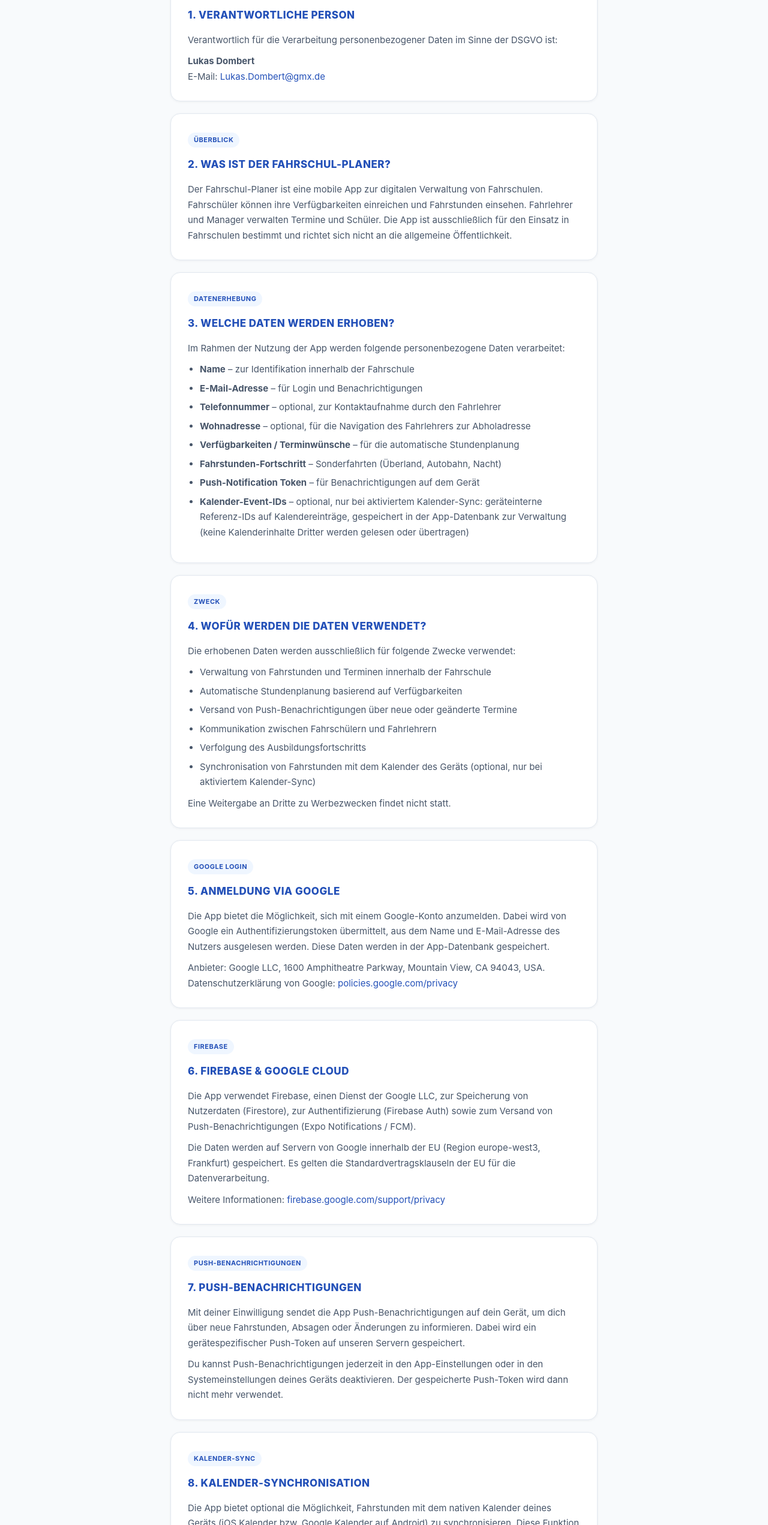
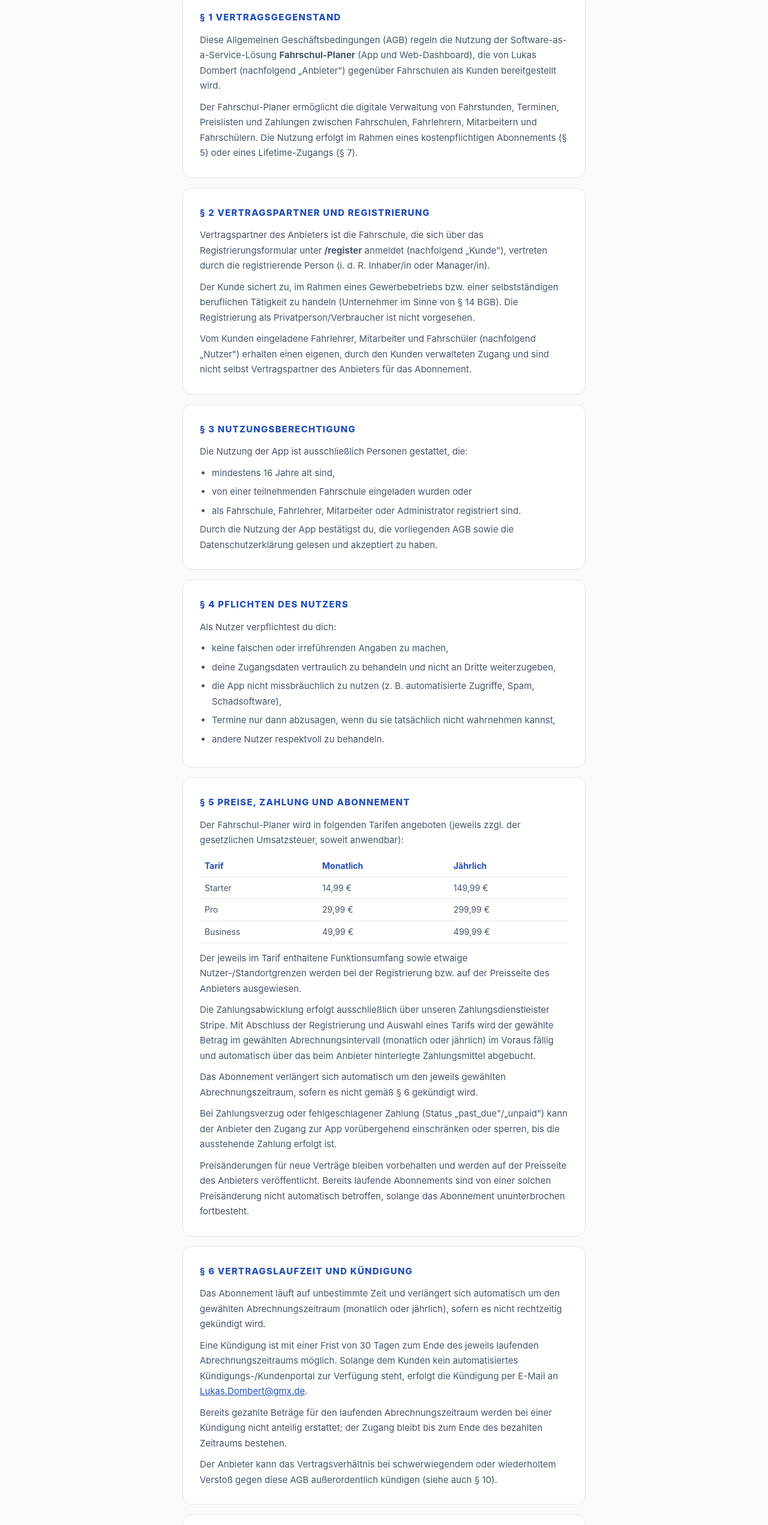
Before and after one commit to Lyccas/fahrschul-planer-datenschutz, a plain HTML site: page index.html in a window 1280 px wide. Shown: the part 257-2800 px from the top of the page at 60% size. Drawn offline with Linux system fonts and the light colour scheme.

Commit message:
Update HTML structure and content for AGB page

```diff
--- a/index.html
+++ b/index.html
@@ -2,10 +2,10 @@
 <html lang="de">
 <head>
   <meta charset="UTF-8" />
-  <meta name="viewport" content="width=device-width, initial-scale=1.0" />
-  <title>Datenschutzerklärung – Fahrschul-Planer</title>
+  <meta name="viewport" content="width=device-width, initial-scale=1.0"/>
+  <title>AGB – Fahrschul-Planer</title>
   <style>
-    * { box-sizing: border-box; margin: 0; padding: 0; }
+    * { margin: 0; padding: 0; box-sizing: border-box; }
     body {
       font-family: -apple-system, BlinkMacSystemFont, 'Segoe UI', Roboto, sans-serif;
       background: #f8fafc;
@@ -15,313 +15,210 @@
     header {
       background: #2350b8;
       color: white;
-      padding: 40px 24px;
+      padding: 48px 24px 40px;
       text-align: center;
     }
+    header .app-name {
+      font-size: 13px;
+      font-weight: 800;
+      letter-spacing: 0.15em;
+      text-transform: uppercase;
+      opacity: 0.75;
+      margin-bottom: 8px;
+    }
     header h1 {
-      font-size: 28px;
+      font-size: 32px;
       font-weight: 900;
-      letter-spacing: -0.5px;
-      margin-bottom: 6px;
+      letter-spacing: -0.02em;
     }
     header p {
+      margin-top: 8px;
       font-size: 14px;
-      opacity: 0.8;
+      opacity: 0.7;
     }
     main {
-      max-width: 760px;
-      margin: 40px auto;
-      padding: 0 24px 80px;
+      max-width: 720px;
+      margin: 0 auto;
+      padding: 40px 24px 80px;
     }
-    .card {
+    .section {
       background: white;
       border-radius: 16px;
+      padding: 28px;
+      margin-bottom: 16px;
       border: 1px solid #e2e8f0;
-      padding: 28px;
-      margin-bottom: 20px;
-      box-shadow: 0 1px 4px rgba(0,0,0,0.05);
     }
-    h2 {
-      font-size: 17px;
+    .section h2 {
+      font-size: 15px;
       font-weight: 800;
+      text-transform: uppercase;
+      letter-spacing: 0.08em;
       color: #2350b8;
-      text-transform: uppercase;
-      letter-spacing: 0.5px;
-      margin-bottom: 14px;
+      margin-bottom: 12px;
     }
-    p { font-size: 15px; color: #475569; margin-bottom: 10px; }
-    p:last-child { margin-bottom: 0; }
-    ul { padding-left: 20px; margin-bottom: 10px; }
-    li { font-size: 15px; color: #475569; margin-bottom: 6px; }
-    a { color: #2350b8; text-decoration: none; }
-    a:hover { text-decoration: underline; }
-    .badge {
-      display: inline-block;
-      background: #eff6ff;
+    .section p {
+      font-size: 15px;
+      color: #475569;
+      margin-bottom: 10px;
+    }
+    .section p:last-child { margin-bottom: 0; }
+    .section ul {
+      padding-left: 20px;
+      color: #475569;
+      font-size: 15px;
+    }
+    .section ul li { margin-bottom: 6px; }
+    .section table {
+      width: 100%;
+      border-collapse: collapse;
+      margin: 12px 0;
+      font-size: 14px;
+    }
+    .section table th, .section table td {
+      text-align: left;
+      padding: 6px 8px;
+      border-bottom: 1px solid #e2e8f0;
+      color: #475569;
+    }
+    .section table th {
       color: #2350b8;
-      font-size: 11px;
       font-weight: 700;
-      text-transform: uppercase;
-      letter-spacing: 0.5px;
-      padding: 3px 10px;
-      border-radius: 99px;
-      margin-bottom: 14px;
     }
-    footer {
-      text-align: center;
-      padding: 24px;
+    .meta {
       font-size: 13px;
       color: #94a3b8;
+      text-align: center;
+      margin-top: 32px;
     }
+    a { color: #2350b8; }
   </style>
 </head>
 <body>
 
 <header>
-  <h1>Fahrschul-Planer</h1>
-  <p>Datenschutzerklärung &amp; Impressum</p>
+  <div class="app-name">Fahrschul-Planer</div>
+  <h1>Allgemeine Geschäftsbedingungen</h1>
+  <p>Stand: Juni 2026</p>
 </header>
 
 <main>
 
-  <!-- VERANTWORTLICHER -->
-  <div class="card">
-    <span class="badge">Verantwortlicher</span>
-    <h2>1. Verantwortliche Person</h2>
-    <p>Verantwortlich für die Verarbeitung personenbezogener Daten im Sinne der DSGVO ist:</p>
-    <p>
-      <strong>Lukas Dombert</strong><br />
-      E-Mail: <a href="mailto:Lukas.Dombert@gmx.de">Lukas.Dombert@gmx.de</a>
-    </p>
+  <div class="section">
+    <h2>§ 1 Vertragsgegenstand</h2>
+    <p>Diese Allgemeinen Geschäftsbedingungen (AGB) regeln die Nutzung der Software-as-a-Service-Lösung <strong>Fahrschul-Planer</strong> (App und Web-Dashboard), die von Lukas Dombert (nachfolgend „Anbieter") gegenüber Fahrschulen als Kunden bereitgestellt wird.</p>
+    <p>Der Fahrschul-Planer ermöglicht die digitale Verwaltung von Fahrstunden, Terminen, Preislisten und Zahlungen zwischen Fahrschulen, Fahrlehrern, Mitarbeitern und Fahrschülern. Die Nutzung erfolgt im Rahmen eines kostenpflichtigen Abonnements (§ 5) oder eines Lifetime-Zugangs (§ 7).</p>
   </div>
 
-  <!-- ÜBERBLICK -->
-  <div class="card">
-    <span class="badge">Überblick</span>
-    <h2>2. Was ist der Fahrschul-Planer?</h2>
-    <p>
-      Der Fahrschul-Planer ist eine mobile App zur digitalen Verwaltung von Fahrschulen.
-      Fahrschüler können ihre Verfügbarkeiten einreichen und Fahrstunden einsehen.
-      Fahrlehrer und Manager verwalten Termine und Schüler. Die App ist ausschließlich
-      für den Einsatz in Fahrschulen bestimmt und richtet sich nicht an die allgemeine Öffentlichkeit.
-    </p>
+  <div class="section">
+    <h2>§ 2 Vertragspartner und Registrierung</h2>
+    <p>Vertragspartner des Anbieters ist die Fahrschule, die sich über das Registrierungsformular unter <strong>/register</strong> anmeldet (nachfolgend „Kunde"), vertreten durch die registrierende Person (i. d. R. Inhaber/in oder Manager/in).</p>
+    <p>Der Kunde sichert zu, im Rahmen eines Gewerbebetriebs bzw. einer selbstständigen beruflichen Tätigkeit zu handeln (Unternehmer im Sinne von § 14 BGB). Die Registrierung als Privatperson/Verbraucher ist nicht vorgesehen.</p>
+    <p>Vom Kunden eingeladene Fahrlehrer, Mitarbeiter und Fahrschüler (nachfolgend „Nutzer") erhalten einen eigenen, durch den Kunden verwalteten Zugang und sind nicht selbst Vertragspartner des Anbieters für das Abonnement.</p>
   </div>
 
-  <!-- ERHOBENE DATEN -->
-  <div class="card">
-    <span class="badge">Datenerhebung</span>
-    <h2>3. Welche Daten werden erhoben?</h2>
-    <p>Im Rahmen der Nutzung der App werden folgende personenbezogene Daten verarbeitet:</p>
+  <div class="section">
+    <h2>§ 3 Nutzungsberechtigung</h2>
+    <p>Die Nutzung der App ist ausschließlich Personen gestattet, die:</p>
     <ul>
-      <li><strong>Name</strong> – zur Identifikation innerhalb der Fahrschule</li>
-      <li><strong>E-Mail-Adresse</strong> – für Login und Benachrichtigungen</li>
-      <li><strong>Telefonnummer</strong> – optional, zur Kontaktaufnahme durch den Fahrlehrer</li>
-      <li><strong>Wohnadresse</strong> – optional, für die Navigation des Fahrlehrers zur Abholadresse</li>
-      <li><strong>Verfügbarkeiten / Terminwünsche</strong> – für die automatische Stundenplanung</li>
-      <li><strong>Fahrstunden-Fortschritt</strong> – Sonderfahrten (Überland, Autobahn, Nacht)</li>
-      <li><strong>Push-Notification Token</strong> – für Benachrichtigungen auf dem Gerät</li>
-      <li><strong>Kalender-Event-IDs</strong> – optional, nur bei aktiviertem Kalender-Sync: geräteinterne Referenz-IDs auf Kalendereinträge, gespeichert in der App-Datenbank zur Verwaltung (keine Kalenderinhalte Dritter werden gelesen oder übertragen)</li>
+      <li>mindestens 16 Jahre alt sind,</li>
+      <li>von einer teilnehmenden Fahrschule eingeladen wurden oder</li>
+      <li>als Fahrschule, Fahrlehrer, Mitarbeiter oder Administrator registriert sind.</li>
+    </ul>
+    <p>Durch die Nutzung der App bestätigst du, die vorliegenden AGB sowie die Datenschutzerklärung gelesen und akzeptiert zu haben.</p>
+  </div>
+
+  <div class="section">
+    <h2>§ 4 Pflichten des Nutzers</h2>
+    <p>Als Nutzer verpflichtest du dich:</p>
+    <ul>
+      <li>keine falschen oder irreführenden Angaben zu machen,</li>
+      <li>deine Zugangsdaten vertraulich zu behandeln und nicht an Dritte weiterzugeben,</li>
+      <li>die App nicht missbräuchlich zu nutzen (z. B. automatisierte Zugriffe, Spam, Schadsoftware),</li>
+      <li>Termine nur dann abzusagen, wenn du sie tatsächlich nicht wahrnehmen kannst,</li>
+      <li>andere Nutzer respektvoll zu behandeln.</li>
     </ul>
   </div>
 
-  <!-- ZWECK -->
-  <div class="card">
-    <span class="badge">Zweck</span>
-    <h2>4. Wofür werden die Daten verwendet?</h2>
-    <p>Die erhobenen Daten werden ausschließlich für folgende Zwecke verwendet:</p>
-    <ul>
-      <li>Verwaltung von Fahrstunden und Terminen innerhalb der Fahrschule</li>
-      <li>Automatische Stundenplanung basierend auf Verfügbarkeiten</li>
-      <li>Versand von Push-Benachrichtigungen über neue oder geänderte Termine</li>
-      <li>Kommunikation zwischen Fahrschülern und Fahrlehrern</li>
-      <li>Verfolgung des Ausbildungsfortschritts</li>
-      <li>Synchronisation von Fahrstunden mit dem Kalender des Geräts (optional, nur bei aktiviertem Kalender-Sync)</li>
-    </ul>
-    <p>Eine Weitergabe an Dritte zu Werbezwecken findet nicht statt.</p>
+  <div class="section">
+    <h2>§ 5 Preise, Zahlung und Abonnement</h2>
+    <p>Der Fahrschul-Planer wird in folgenden Tarifen angeboten (jeweils zzgl. der gesetzlichen Umsatzsteuer, soweit anwendbar):</p>
+    <table>
+      <tr><th>Tarif</th><th>Monatlich</th><th>Jährlich</th></tr>
+      <tr><td>Starter</td><td>14,99 €</td><td>149,99 €</td></tr>
+      <tr><td>Pro</td><td>29,99 €</td><td>299,99 €</td></tr>
+      <tr><td>Business</td><td>49,99 €</td><td>499,99 €</td></tr>
+    </table>
+    <p>Der jeweils im Tarif enthaltene Funktionsumfang sowie etwaige Nutzer-/Standortgrenzen werden bei der Registrierung bzw. auf der Preisseite des Anbieters ausgewiesen.</p>
+    <p>Die Zahlungsabwicklung erfolgt ausschließlich über unseren Zahlungsdienstleister Stripe. Mit Abschluss der Registrierung und Auswahl eines Tarifs wird der gewählte Betrag im gewählten Abrechnungsintervall (monatlich oder jährlich) im Voraus fällig und automatisch über das beim Anbieter hinterlegte Zahlungsmittel abgebucht.</p>
+    <p>Das Abonnement verlängert sich automatisch um den jeweils gewählten Abrechnungszeitraum, sofern es nicht gemäß § 6 gekündigt wird.</p>
+    <p>Bei Zahlungsverzug oder fehlgeschlagener Zahlung (Status „past_due"/„unpaid") kann der Anbieter den Zugang zur App vorübergehend einschränken oder sperren, bis die ausstehende Zahlung erfolgt ist.</p>
+    <p>Preisänderungen für neue Verträge bleiben vorbehalten und werden auf der Preisseite des Anbieters veröffentlicht. Bereits laufende Abonnements sind von einer solchen Preisänderung nicht automatisch betroffen, solange das Abonnement ununterbrochen fortbesteht.</p>
   </div>
 
-  <!-- GOOGLE LOGIN -->
-  <div class="card">
-    <span class="badge">Google Login</span>
-    <h2>5. Anmeldung via Google</h2>
-    <p>
-      Die App bietet die Möglichkeit, sich mit einem Google-Konto anzumelden.
-      Dabei wird von Google ein Authentifizierungstoken übermittelt, aus dem
-      Name und E-Mail-Adresse des Nutzers ausgelesen werden. Diese Daten werden
-      in der App-Datenbank gespeichert.
-    </p>
-    <p>
-      Anbieter: Google LLC, 1600 Amphitheatre Parkway, Mountain View, CA 94043, USA.<br />
-      Datenschutzerklärung von Google:
-      <a href="https://policies.google.com/privacy" target="_blank">policies.google.com/privacy</a>
-    </p>
+  <div class="section">
+    <h2>§ 6 Vertragslaufzeit und Kündigung</h2>
+    <p>Das Abonnement läuft auf unbestimmte Zeit und verlängert sich automatisch um den gewählten Abrechnungszeitraum (monatlich oder jährlich), sofern es nicht rechtzeitig gekündigt wird.</p>
+    <p>Eine Kündigung ist mit einer Frist von 30 Tagen zum Ende des jeweils laufenden Abrechnungszeitraums möglich. Solange dem Kunden kein automatisiertes Kündigungs-/Kundenportal zur Verfügung steht, erfolgt die Kündigung per E-Mail an <a href="mailto:Lukas.Dombert@gmx.de">Lukas.Dombert@gmx.de</a>.</p>
+    <p>Bereits gezahlte Beträge für den laufenden Abrechnungszeitraum werden bei einer Kündigung nicht anteilig erstattet; der Zugang bleibt bis zum Ende des bezahlten Zeitraums bestehen.</p>
+    <p>Der Anbieter kann das Vertragsverhältnis bei schwerwiegendem oder wiederholtem Verstoß gegen diese AGB außerordentlich kündigen (siehe auch § 10).</p>
   </div>
 
-  <!-- FIREBASE -->
-  <div class="card">
-    <span class="badge">Firebase</span>
-    <h2>6. Firebase &amp; Google Cloud</h2>
-    <p>
-      Die App verwendet Firebase, einen Dienst der Google LLC, zur Speicherung von
-      Nutzerdaten (Firestore), zur Authentifizierung (Firebase Auth) sowie zum
-      Versand von Push-Benachrichtigungen (Expo Notifications / FCM).
-    </p>
-    <p>
-      Die Daten werden auf Servern von Google innerhalb der EU (Region europe-west3, Frankfurt)
-      gespeichert. Es gelten die Standardvertragsklauseln der EU für die Datenverarbeitung.
-    </p>
-    <p>
-      Weitere Informationen:
-      <a href="https://firebase.google.com/support/privacy" target="_blank">firebase.google.com/support/privacy</a>
-    </p>
+  <div class="section">
+    <h2>§ 7 Lifetime-Zugang</h2>
+    <p>Alternativ zum Abonnement kann auf Anfrage ein „Lifetime"-Zugang gegen eine einmalige Zahlung erworben werden. Dieser wird nicht über den Selbst-Checkout, sondern individuell auf Anfrage beim Anbieter vergeben.</p>
+    <p>Der Lifetime-Zugang gilt für den Funktionsumfang sowie die Fahrlehrer-/Standortanzahl des zum Kaufzeitpunkt gebuchten Tarifs (Fair-Use). Wächst die Fahrschule darüber hinaus wesentlich (z. B. deutlich mehr Fahrlehrer oder Standorte als im gebuchten Tarif vorgesehen), ist ein entgeltliches Upgrade auf einen höheren Tarif erforderlich.</p>
+    <p>Der Lifetime-Zugang bezieht sich auf die Nutzung der Software und begründet keinen Anspruch auf eine bestimmte Mindestverfügbarkeit oder den unbegrenzten Fortbestand einzelner Funktionen.</p>
   </div>
 
-  <!-- PUSH NOTIFICATIONS -->
-  <div class="card">
-    <span class="badge">Push-Benachrichtigungen</span>
-    <h2>7. Push-Benachrichtigungen</h2>
-    <p>
-      Mit deiner Einwilligung sendet die App Push-Benachrichtigungen auf dein Gerät,
-      um dich über neue Fahrstunden, Absagen oder Änderungen zu informieren.
-      Dabei wird ein gerätespezifischer Push-Token auf unseren Servern gespeichert.
-    </p>
-    <p>
-      Du kannst Push-Benachrichtigungen jederzeit in den App-Einstellungen oder
-      in den Systemeinstellungen deines Geräts deaktivieren. Der gespeicherte
-      Push-Token wird dann nicht mehr verwendet.
-    </p>
+  <div class="section">
+    <h2>§ 8 Verfügbarkeit der App</h2>
+    <p>Der Anbieter bemüht sich um eine möglichst unterbrechungsfreie Verfügbarkeit der App, kann jedoch keine 100%ige Verfügbarkeit garantieren.</p>
+    <p>Geplante Wartungsarbeiten, technische Störungen oder Ausfälle bei Cloud-Dienstleistern (Firebase/Google, Stripe) können vorübergehend zu Einschränkungen führen.</p>
   </div>
 
-  <!-- KALENDER-SYNC -->
-  <div class="card">
-    <span class="badge">Kalender-Sync</span>
-    <h2>8. Kalender-Synchronisation</h2>
-    <p>
-      Die App bietet optional die Möglichkeit, Fahrstunden mit dem nativen Kalender deines Geräts
-      (iOS Kalender bzw. Google Kalender auf Android) zu synchronisieren. Diese Funktion ist
-      standardmäßig deaktiviert und kann in den Profileinstellungen aktiviert werden.
-    </p>
-    <p>
-      Bei Aktivierung des Kalender-Sync gilt Folgendes:
-    </p>
+  <div class="section">
+    <h2>§ 9 Haftungsausschluss</h2>
+    <p>Der Anbieter haftet nicht für:</p>
     <ul>
-      <li>Die App fordert die Berechtigung an, Kalendereinträge zu erstellen, zu bearbeiten und zu löschen.</li>
-      <li>Es wird ein eigener Kalender „Fahrschul-Planer" auf deinem Gerät angelegt.</li>
-      <li>Fahrstunden werden als Kalendereinträge mit Titel, Zeit, Ort und Notiz (Fahrlehrer) eingetragen.</li>
-      <li>Die internen Referenz-IDs dieser Kalendereinträge werden in der App-Datenbank gespeichert, um spätere Aktualisierungen oder Löschungen zu ermöglichen.</li>
-      <li>Inhalte anderer Kalender auf deinem Gerät werden von der App nicht gelesen, nicht gespeichert und nicht übertragen.</li>
+      <li>verpasste Fahrstunden aufgrund technischer Störungen,</li>
+      <li>Datenverluste oder Zahlungsstörungen, die durch Drittanbieter (z. B. Firebase, Stripe) verursacht wurden,</li>
+      <li>Schäden, die durch fehlerhafte Angaben seitens der Nutzer entstehen,</li>
+      <li>Schäden durch unbefugten Zugriff auf Nutzerkonten, soweit der Nutzer die Zugangsdaten nicht ausreichend gesichert hat.</li>
     </ul>
-    <p>
-      Du kannst den Kalender-Sync jederzeit in den Profileinstellungen der App deaktivieren.
-      Dabei werden alle gespeicherten Kalender-Event-IDs aus der Datenbank entfernt.
-      Die auf deinem Gerät erstellten Kalendereinträge bleiben erhalten und können manuell
-      über die Kalender-App deines Geräts gelöscht werden.
-    </p>
-    <p>
-      Rechtsgrundlage: Art. 6 Abs. 1 lit. a DSGVO (Einwilligung).
-    </p>
   </div>
 
-  <!-- RECHTSGRUNDLAGE -->
-  <div class="card">
-    <span class="badge">Rechtsgrundlage</span>
-    <h2>9. Rechtsgrundlage der Verarbeitung</h2>
-    <p>
-      Die Verarbeitung personenbezogener Daten erfolgt auf Grundlage von
-      Art. 6 Abs. 1 lit. b DSGVO (Vertragserfüllung), da die Datenverarbeitung
-      zur Erbringung der App-Funktionen erforderlich ist, sowie auf Grundlage
-      von Art. 6 Abs. 1 lit. a DSGVO (Einwilligung) für Push-Benachrichtigungen
-      und den optionalen Kalender-Sync.
-    </p>
+  <div class="section">
+    <h2>§ 10 Konto und Datenlöschung</h2>
+    <p>Nutzer können ihr Konto jederzeit über die App oder durch eine Anfrage an den Anbieter löschen lassen. Alle personenbezogenen Daten werden nach Löschung des Kontos entfernt, soweit keine gesetzlichen Aufbewahrungspflichten (z. B. für Rechnungen) entgegenstehen.</p>
+    <p>Der Anbieter behält sich vor, Konten bei Verstoß gegen diese AGB ohne vorherige Ankündigung zu sperren oder zu löschen.</p>
   </div>
 
-  <!-- BETROFFENENRECHTE -->
-  <div class="card">
-    <span class="badge">Deine Rechte</span>
-    <h2>10. Deine Rechte</h2>
-    <p>Du hast folgende Rechte bezüglich deiner personenbezogenen Daten:</p>
-    <ul>
-      <li><strong>Auskunft</strong> – Welche Daten über dich gespeichert sind (Art. 15 DSGVO)</li>
-      <li><strong>Berichtigung</strong> – Korrektur unrichtiger Daten (Art. 16 DSGVO)</li>
-      <li><strong>Löschung</strong> – Löschung deiner Daten ("Recht auf Vergessenwerden", Art. 17 DSGVO)</li>
-      <li><strong>Einschränkung</strong> – Einschränkung der Verarbeitung (Art. 18 DSGVO)</li>
-      <li><strong>Widerspruch</strong> – Widerspruch gegen die Verarbeitung (Art. 21 DSGVO)</li>
-      <li><strong>Datenübertragbarkeit</strong> – Erhalt deiner Daten in maschinenlesbarem Format (Art. 20 DSGVO)</li>
-    </ul>
-    <p>
-      Die Löschung deines Kontos kannst du direkt in der App unter <strong>Profil → Konto löschen</strong> durchführen.
-      Alternativ kannst du die Löschung deines Kontos und aller zugehörigen Daten auch jederzeit per E-Mail
-      <a href="mailto:Lukas.Dombert@gmx.de">Lukas.Dombert@gmx.de</a>
-       anfordern.
-    </p>
-    <p>
-      Du hast außerdem das Recht, dich bei der zuständigen Aufsichtsbehörde zu beschweren.
-      Für Deutschland ist dies der jeweilige Landesdatenschutzbeauftragte.
-    </p>
+  <div class="section">
+    <h2>§ 11 Auftragsverarbeitung (Fahrschulen als Kunden)</h2>
+    <p>Für personenbezogene Daten seiner Fahrlehrer, Mitarbeiter und Fahrschüler ist der Kunde (die Fahrschule) selbst Verantwortlicher im Sinne der DSGVO. Der Anbieter verarbeitet diese Daten als Auftragsverarbeiter gemäß Art. 28 DSGVO auf Grundlage eines gesondert abzuschließenden Auftragsverarbeitungsvertrags (AVV).</p>
   </div>
 
-  <!-- SPEICHERDAUER -->
-  <div class="card">
-    <span class="badge">Speicherdauer</span>
-    <h2>11. Speicherdauer</h2>
-    <p>
-      Personenbezogene Daten werden nur so lange gespeichert, wie es für die
-      Zwecke der App erforderlich ist. Nach Löschung des Nutzerkontos werden
-      alle personenbezogenen Daten unverzüglich aus der Datenbank entfernt.
-      Fahrstunden-Termine werden nach Abschluss der Ausbildung nicht länger
-      als nötig aufbewahrt.
-    </p>
+  <div class="section">
+    <h2>§ 12 Änderungen der AGB</h2>
+    <p>Der Anbieter behält sich vor, diese AGB jederzeit zu ändern. Über wesentliche Änderungen werden Nutzer per Push-Benachrichtigung, E-Mail oder beim nächsten App-Start informiert.</p>
+    <p>Die fortgesetzte Nutzung der App nach einer Änderung gilt als Zustimmung zu den neuen AGB.</p>
   </div>
 
-  <!-- MINDERJÄHRIGE -->
-  <div class="card">
-    <span class="badge">Minderjährige</span>
-    <h2>12. Nutzung durch Minderjährige</h2>
-    <p>
-      Da Fahrschüler teilweise minderjährig sein können (ab 16 Jahren für
-      begleitetes Fahren), stimmen Minderjährige der Datenverarbeitung mit
-      Einwilligung eines Erziehungsberechtigten zu. Erziehungsberechtigte
-      können jederzeit Auskunft über die gespeicherten Daten ihres Kindes
-      sowie deren Löschung verlangen.
-    </p>
+  <div class="section">
+    <h2>§ 13 Anwendbares Recht</h2>
+    <p>Es gilt das Recht der Bundesrepublik Deutschland. Gerichtsstand ist, soweit gesetzlich zulässig, der Wohnsitz des Anbieters.</p>
   </div>
 
-  <!-- ÄNDERUNGEN -->
-  <div class="card">
-    <span class="badge">Aktualisierungen</span>
-    <h2>13. Änderungen dieser Datenschutzerklärung</h2>
-    <p>
-      Diese Datenschutzerklärung kann bei Bedarf angepasst werden, z.B. bei
-      neuen App-Funktionen oder gesetzlichen Änderungen. Die aktuelle Version
-      ist stets unter dieser URL abrufbar. Das Datum der letzten Aktualisierung
-      ist unten angegeben.
-    </p>
-    <p><strong>Stand:</strong> April 2026</p>
+  <div class="section">
+    <h2>§ 14 Kontakt</h2>
+    <p>Bei Fragen zu diesen AGB wende dich an:</p>
+    <p><strong>Lukas Dombert</strong><br/>
+    E-Mail: <a href="mailto:Lukas.Dombert@gmx.de">Lukas.Dombert@gmx.de</a></p>
   </div>
 
-  <!-- KONTAKT -->
-  <div class="card">
-    <span class="badge">Kontakt</span>
-    <h2>14. Kontakt &amp; Impressum</h2>
-    <p>Bei Fragen zur Datenschutzerklärung oder zur Verarbeitung deiner Daten:</p>
-    <p>
-      <strong>Lukas Dombert</strong><br />
-      E-Mail: <a href="mailto:Lukas.Dombert@gmx.de">Lukas.Dombert@gmx.de</a><br />
-      Adresse: Erich-Kästner-Straße 6a, 65232 Taunusstein
-    </p>
-    <p style="margin-top: 14px; font-size: 13px; color: #94a3b8;">
-      Hinweis: Diese Datenschutzerklärung gilt ausschließlich für die mobile App
-      „Fahrschul-Planer" und nicht für externe Dienste wie Google oder Firebase,
-      für die deren eigene Datenschutzbestimmungen gelten.
-    </p>
-  </div>
+  <p class="meta">© 2026 Lukas Dombert · Fahrschul-Planer · <a href="https://lyccas.github.io/fahrschul-planer-datenschutz/">Datenschutzerklärung</a></p>
 
 </main>
 
-<footer>
-  © 2026 Fahrschul-Planer · Lukas Dombert ·
-  <a href="mailto:Lukas.Dombert@gmx.de">Lukas.Dombert@gmx.de</a>
-</footer>
-
 </body>
 </html>
```
